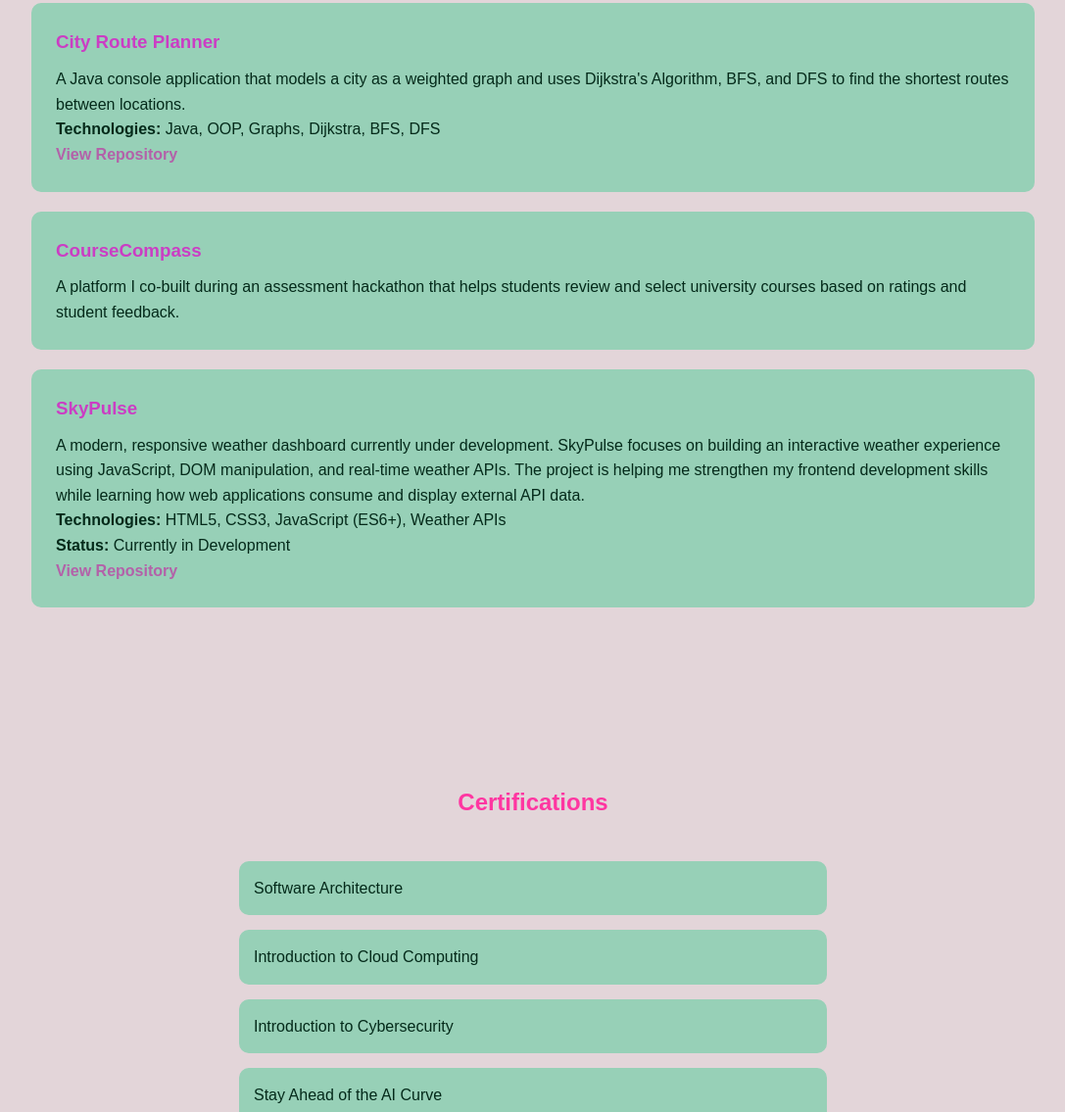
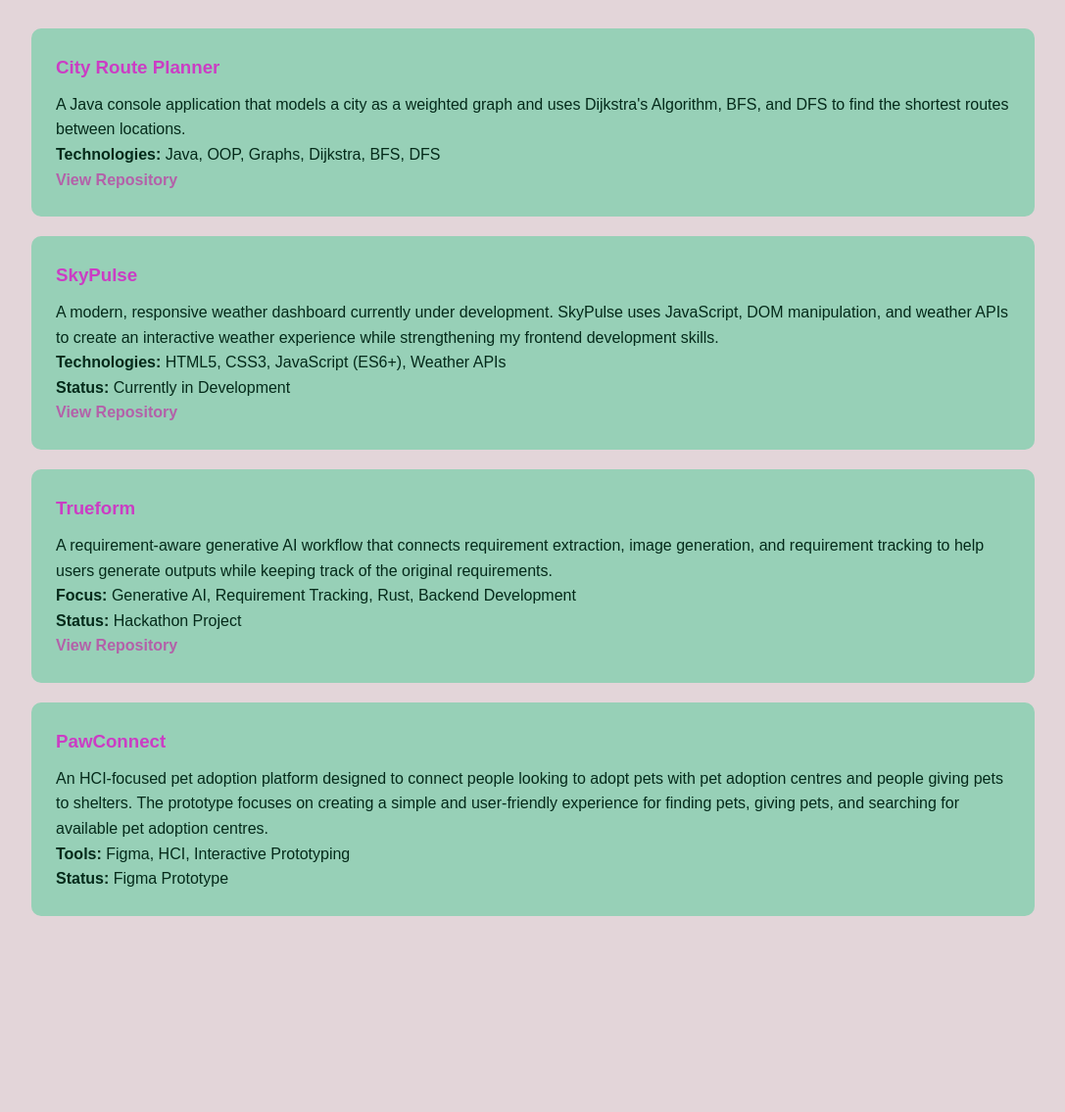
Before and after one commit to MoezaAftab/My_Portfolio., a plain HTML site: page index.html in a window 1280 px wide. Shown: the part 2009-3144 px from the top of the page at 98% size, without its empty margins (96-1183 px from the left). Drawn offline with Linux system fonts and the light colour scheme.

Commit message:
Update portfolio projects

````diff
--- a/index.html
+++ b/index.html
@@ -92,16 +92,18 @@
         <span>C++</span>
         <span>HTML</span>
         <span>CSS</span>
+        <span>JavaScript</span>
         <span>DSA</span>
         <span>OOP</span>
-            <span>VS Code</span>
         <span>Git</span>
         <span>GitHub</span>
+        <span>VS Code</span>
 
     </div>
 
 </section>
 
+    ```html
 <section id="projects">
 
     <h2>Projects</h2>
@@ -111,56 +113,111 @@
         <h3>City Route Planner</h3>
 
         <p>
-                A Java console application that models a city as a weighted graph and uses
-                Dijkstra's Algorithm, BFS, and DFS to find the shortest routes between
-                locations.
+            A Java console application that models a city as a weighted graph
+            and uses Dijkstra's Algorithm, BFS, and DFS to find the shortest
+            routes between locations.
         </p>
+
+        <p>
             <strong>Technologies:</strong>
             Java, OOP, Graphs, Dijkstra, BFS, DFS
+        </p>
+
         <p>
             <a href="https://github.com/MoezaAftab/CityRoutePlanner" class="project-link">
                 View Repository
             </a>
         </p>
 
-
     </div>
 
-        <div class="project-card">
 
-            <h3>CourseCompass</h3>
-
-            <p>
-                A platform I co-built during an assessment hackathon that helps students review
-                 and select university courses based on ratings and student feedback.
-            </p>
-
-        </div>
     <div class="project-card">
 
         <h3>SkyPulse</h3>
 
         <p>
             A modern, responsive weather dashboard currently under development.
-    SkyPulse focuses on building an interactive weather experience using
-    JavaScript, DOM manipulation, and real-time weather APIs. The project
-    is helping me strengthen my frontend development skills while learning
-    how web applications consume and display external API data.
+            SkyPulse uses JavaScript, DOM manipulation, and weather APIs to
+            create an interactive weather experience while strengthening my
+            frontend development skills.
         </p>
 
+        <p>
             <strong>Technologies:</strong>
             HTML5, CSS3, JavaScript (ES6+), Weather APIs
+        </p>
 
         <p>
-    <strong>Status:</strong> Currently in Development
+            <strong>Status:</strong>
+            Currently in Development
         </p>
+
+        <p>
             <a href="https://github.com/MoezaAftab/SkyPulse" class="project-link">
                 View Repository
             </a>
+        </p>
+
+    </div>
+
+
+    <div class="project-card">
+
+        <h3>Trueform</h3>
+
+        <p>
+            A requirement-aware generative AI workflow that connects
+            requirement extraction, image generation, and requirement
+            tracking to help users generate outputs while keeping track
+            of the original requirements.
+        </p>
+
+        <p>
+            <strong>Focus:</strong>
+            Generative AI, Requirement Tracking, Rust, Backend Development
+        </p>
+
+        <p>
+            <strong>Status:</strong>
+            Hackathon Project
+        </p>
+
+        <p>
+            <a href="https://github.com/MoezaAftab/Trueform" class="project-link">
+                View Repository
+            </a>
+        </p>
+
+    </div>
+
+
+    <div class="project-card">
+
+        <h3>PawConnect</h3>
+
+        <p>
+            An HCI-focused pet adoption platform designed to connect people
+            looking to adopt pets with pet adoption centres and people giving
+            pets to shelters. The prototype focuses on creating a simple and
+            user-friendly experience for finding pets, giving pets, and
+            searching for available pet adoption centres.
+        </p>
+
+        <p>
+            <strong>Tools:</strong>
+            Figma, HCI, Interactive Prototyping
+        </p>
+
+        <p>
+            <strong>Status:</strong>
+            Figma Prototype
+        </p>
 
     </div>
 
 </section>
+```
 
     <section id="certifications">
 
````
Lines whose indentation alone changed are shown as unchanged.
